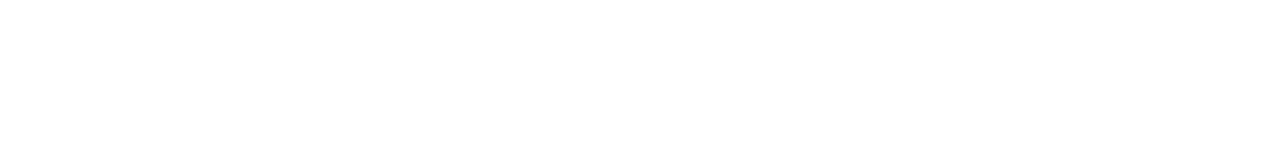
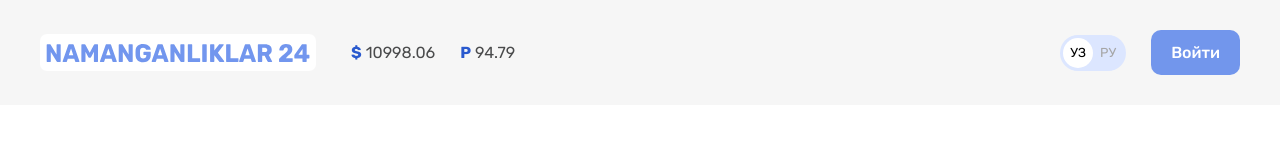
Before and after one commit to NodirXon0609/nmn-namanganliklar24, a plain HTML site: page index.html in a window 1280 px wide. Drawn offline with Linux system fonts and the light colour scheme.

Commit message:
Add site-header-top without search-form

```diff
--- a/css/styles.css
+++ b/css/styles.css
@@ -26,6 +26,33 @@ img {
   height: auto;
 }
 
+
+/* BUTTON */
+.button {
+  display: inline-block;
+  padding: 13px 20px;
+  border-radius: 10px;
+  font-size: 16px;
+  line-height: normal;
+  font-weight: 500;
+  text-decoration: none;
+  text-align: center;
+  cursor: pointer;
+}
+
+.button-primary {
+  background-color: #7296ec;
+  color: #fff;
+}
+
+.button-primary:hover {
+  opacity: 0.8;
+}
+
+.button-primary:active {
+  opacity: 0.6;
+}
+
 /* CONTAINER */
 .container {
   width: 100%;
@@ -35,3 +62,79 @@ img {
   margin-left: auto;
   margin-right: auto;
 }
+
+
+/* SITE-HEADER */
+.site-header {
+}
+
+/* SITE-HEADER-TOP */
+.site-header-top {
+  padding-top: 30px;
+  padding-bottom: 30px;
+  background-color: #f6f6f6;
+}
+.site-header-top-container {
+  display: flex;
+  align-items: center;
+}
+
+.site-header-logo {
+  display: flex;
+  padding: 9px 6px 8px;
+  margin-right: 35px;
+  border-radius: 7px;
+  background-color:#fff;
+}
+
+.site-header-logo:hover {
+  opacity: 0.8;
+}
+
+.site-header-logo:active {
+  opacity: 0.6;
+}
+
+/* CURRENCY-RATES */
+.currency-rates {
+  display: flex;
+  align-items: center;
+  padding: 0;
+  margin: 0;
+  margin-right: auto;
+  list-style: none;
+}
+
+.currency-rates-item:not(:last-child) {
+  margin-right: 25px;
+}
+
+.currency-rates-type {
+  color: #2959ce;
+}
+
+
+/* LANGUAGE TOGGLE */
+.lang-toggle {
+  display: flex;
+  padding: 3px;
+  margin-right: 25px;
+  border-radius: 39px;
+  background-color:#dce6ff;
+}
+
+.lang-toggle-link {
+  width: 30px;
+  height: 30px;
+  font-size: 13px;
+  line-height: 30px;
+  color: #a6a6a6;
+  border-radius: 50%;
+  text-align: center;
+  text-decoration: none;
+}
+
+.lang-toggle-link-active {
+  background-color: #fff;
+  color: #000;
+}
--- a/index.html
+++ b/index.html
@@ -17,5 +17,42 @@
 </head>
 <body>
 
+  <!-- SITE-HEADER -->
+  <header class="site-header">
+
+    <!-- SITE-HEADER-TOP -->
+    <div class="site-header-top">
+      <div class="site-header-top-container container">
+        <!-- SITE-HEADER-LOGO -->
+        <a class="site-header-logo" href="index.html">
+          <img class="site-header-logo-img" src="img/logo_purple.svg" alt="Namanganliklar 24 logo" width="264" height="28">
+        </a>
+
+        <!-- CURRENCY RATES -->
+        <ul class="currency-rates">
+          <li class="currency-rates-item">
+            <b class="currency-rates-type">$</b>
+            <span class="currency-rates-value">10998.06</span>
+          </li>
+          <li class="currency-rates-item">
+            <b class="currency-rates-type">P</b>
+            <span class="currency-rates-value">94.79</span>
+          </li>
+        </ul>
+
+        <!-- GLOBAL SEARCH FORM -->
+
+        <!-- LANGUAGE TOGGLE -->
+        <div class="lang-toggle">
+          <a class="lang-toggle-link lang-toggle-link-active" href="index.html">УЗ</a>
+          <a class="lang-toggle-link" href="index.html/ru">РУ</a>
+        </div>
+
+        <!-- SITE-HEADER-AUTHORIZATION -->
+        <a class="button button-primary" href="#">Войти</a>
+      </div>
+    </div>
+  </header>
+
 </body>
 </html>
```
Also changed, not shown: img/logo_purple.svg (added).
